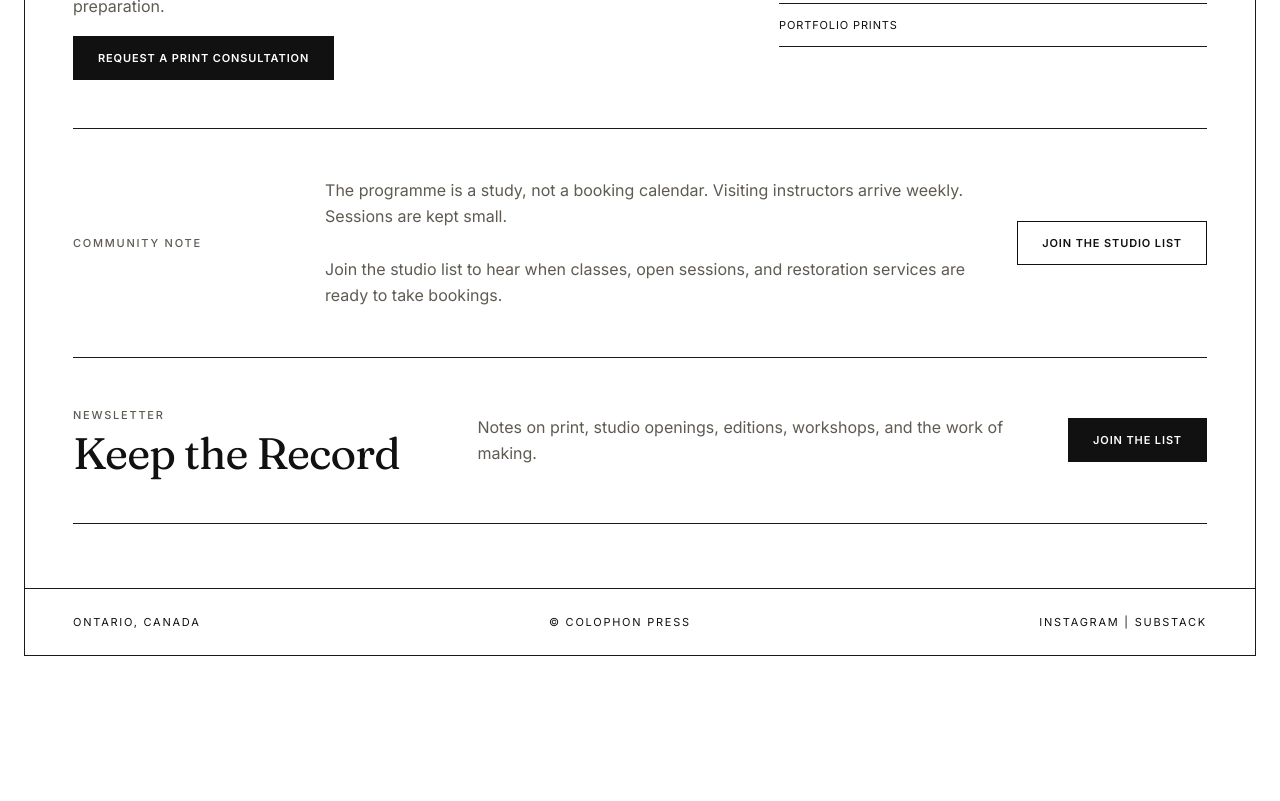
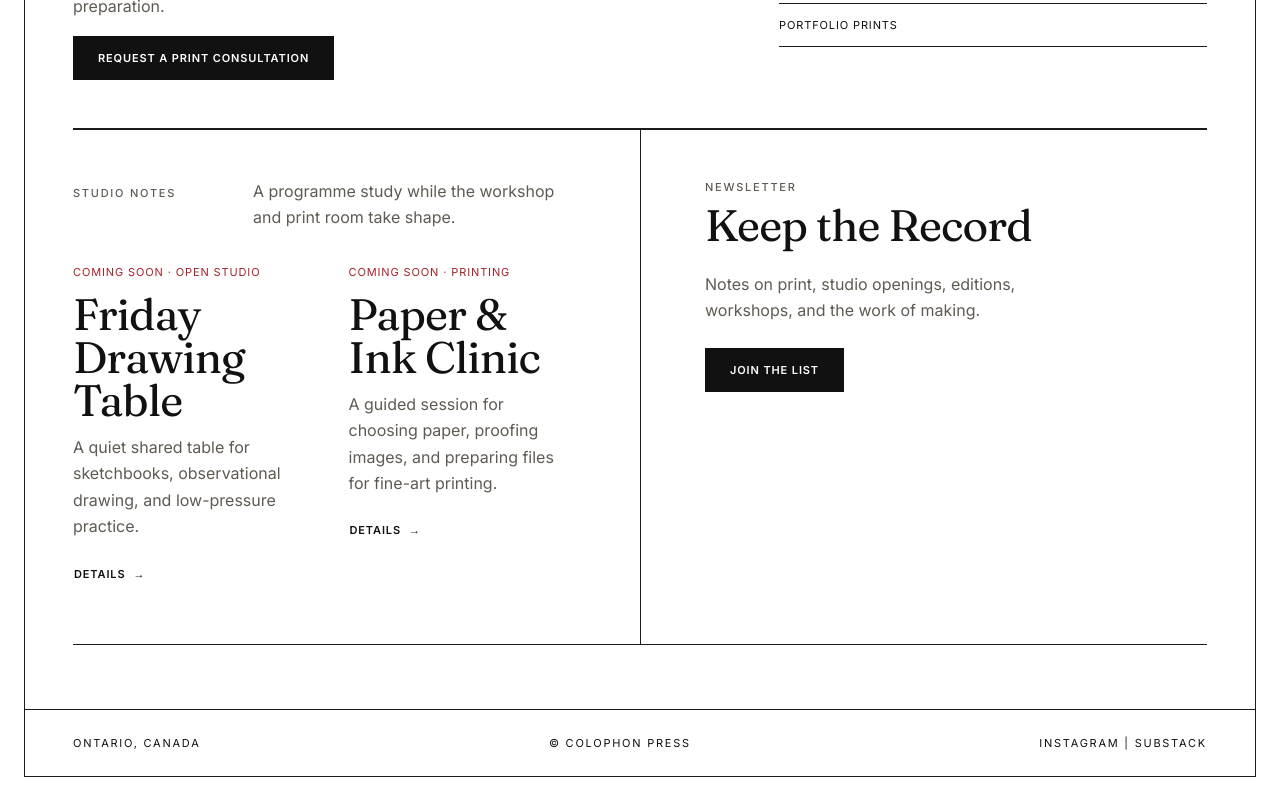
Before and after one commit to fitore/colophon, a Next.js app: page /studio in a window 1280 px wide. Shown: the part 1600-2401 px from the top of the page. Before the commit the page ends 2280 px from the top, so only its background shows below. Built offline with nearby package versions, Linux system fonts and the light colour scheme.

Commit message:
Combine Studio notes and newsletter

```diff
--- a/src/app/studio/page.module.css
+++ b/src/app/studio/page.module.css
@@ -61,15 +61,80 @@
   text-transform: uppercase;
 }
 
-.community {
+.studioRecord {
   display: grid;
-  grid-template-columns: 0.5fr 1.5fr auto;
-  align-items: center;
-  gap: var(--space-6);
+  grid-template-columns: 1fr 1fr;
+  padding-block: 0;
+  border-block: var(--border-hairline);
 }
 
-.community p {
+.notesColumn,
+.recordColumn {
+  padding-block: var(--space-7);
+}
+
+.notesColumn {
+  padding-right: var(--space-8);
+}
+
+.recordColumn {
+  display: flex;
+  align-items: flex-start;
+  flex-direction: column;
+  gap: var(--space-5);
+  padding-left: var(--space-8);
+  border-left: var(--border-hairline);
+}
+
+.recordHeading {
+  display: flex;
+  align-items: baseline;
+  justify-content: space-between;
+  gap: var(--space-5);
+  margin-bottom: var(--space-6);
+}
+
+.recordHeading p:last-child,
+.note p,
+.recordColumn > p {
   color: var(--color-text-muted);
+}
+
+.recordHeading p:last-child {
+  max-width: 32ch;
+}
+
+.notesList {
+  display: grid;
+  grid-template-columns: repeat(2, 1fr);
+  gap: var(--space-7);
+}
+
+.note {
+  display: flex;
+  align-items: flex-start;
+  flex-direction: column;
+  gap: var(--space-3);
+}
+
+.note .noteMeta {
+  color: var(--color-ruby);
+  font-size: var(--text-xs);
+  letter-spacing: var(--tracking-wide);
+  text-transform: uppercase;
+}
+
+.note h2,
+.recordColumn h2 {
+  font-size: var(--text-3xl);
+}
+
+.recordColumn h2 {
+  margin-top: var(--space-2);
+}
+
+.recordColumn > p {
+  max-width: 38ch;
 }
 
 @media (max-width: 48rem) {
@@ -78,7 +143,23 @@
   }
 
   .printing,
-  .community {
+  .studioRecord,
+  .notesList {
     grid-template-columns: 1fr;
   }
+
+  .notesColumn {
+    padding-right: 0;
+  }
+
+  .recordColumn {
+    padding-left: 0;
+    border-top: var(--border-hairline);
+    border-left: 0;
+  }
+
+  .recordHeading {
+    align-items: flex-start;
+    flex-direction: column;
+  }
 }
--- a/src/app/studio/page.tsx
+++ b/src/app/studio/page.tsx
@@ -1,8 +1,8 @@
-import NewsletterStrip from "@/components/editorial/NewsletterStrip";
 import FeatureCell from "@/components/editorial/FeatureCell";
 import PageHeader from "@/components/editorial/PageHeader";
 import SectionHeading from "@/components/editorial/SectionHeading";
 import CtaLink from "@/components/ui/CtaLink";
+import { recordMailto } from "@/lib/types";
 import editorial from "@/components/editorial/editorial.module.css";
 import styles from "./page.module.css";
 
@@ -20,6 +20,19 @@ const events = [
 ];
 
 const services = ["Fine-art paper prints", "Small edition proofing", "Artwork documentation", "Paper selection", "File preparation", "Portfolio prints"];
+
+const studioNotes = [
+  {
+    title: "Friday Drawing Table",
+    meta: "Coming soon · Open Studio",
+    description: "A quiet shared table for sketchbooks, observational drawing, and low-pressure practice.",
+  },
+  {
+    title: "Paper & Ink Clinic",
+    meta: "Coming soon · Printing",
+    description: "A guided session for choosing paper, proofing images, and preparing files for fine-art printing.",
+  },
+];
 
 export default function StudioPage() {
   return (
@@ -55,12 +68,32 @@ export default function StudioPage() {
         <ul className={styles.services}>{services.map((service) => <li key={service}>{service}</li>)}</ul>
       </section>
 
-      <section className={`${editorial.section} ${styles.community}`}>
-        <p className="eyebrow">Community Note</p>
-        <p>The programme is a study, not a booking calendar. Visiting instructors arrive weekly. Sessions are kept small.<br /><br />Join the studio list to hear when classes, open sessions, and restoration services are ready to take bookings.</p>
-        <CtaLink href={`mailto:hello@colophon.press?subject=${encodeURIComponent("Join the studio list")}`} external variant="secondary">Join the studio list</CtaLink>
+      <section className={`${editorial.section} ${styles.studioRecord}`}>
+        <div className={styles.notesColumn}>
+          <div className={styles.recordHeading}>
+            <p className="eyebrow">Studio Notes</p>
+            <p>A programme study while the workshop and print room take shape.</p>
+          </div>
+          <div className={styles.notesList}>
+            {studioNotes.map((note) => (
+              <article className={styles.note} key={note.title}>
+                <p className={styles.noteMeta}>{note.meta}</p>
+                <h2>{note.title}</h2>
+                <p>{note.description}</p>
+                <CtaLink href="#programme" variant="text">Details</CtaLink>
+              </article>
+            ))}
+          </div>
+        </div>
+        <div className={styles.recordColumn}>
+          <div>
+            <p className="eyebrow">Newsletter</p>
+            <h2>Keep the Record</h2>
+          </div>
+          <p>Notes on print, studio openings, editions, workshops, and the work of making.</p>
+          <CtaLink href={recordMailto()} external>Join the list</CtaLink>
+        </div>
       </section>
-      <NewsletterStrip body="Notes on print, studio openings, editions, workshops, and the work of making." />
     </>
   );
 }
```
